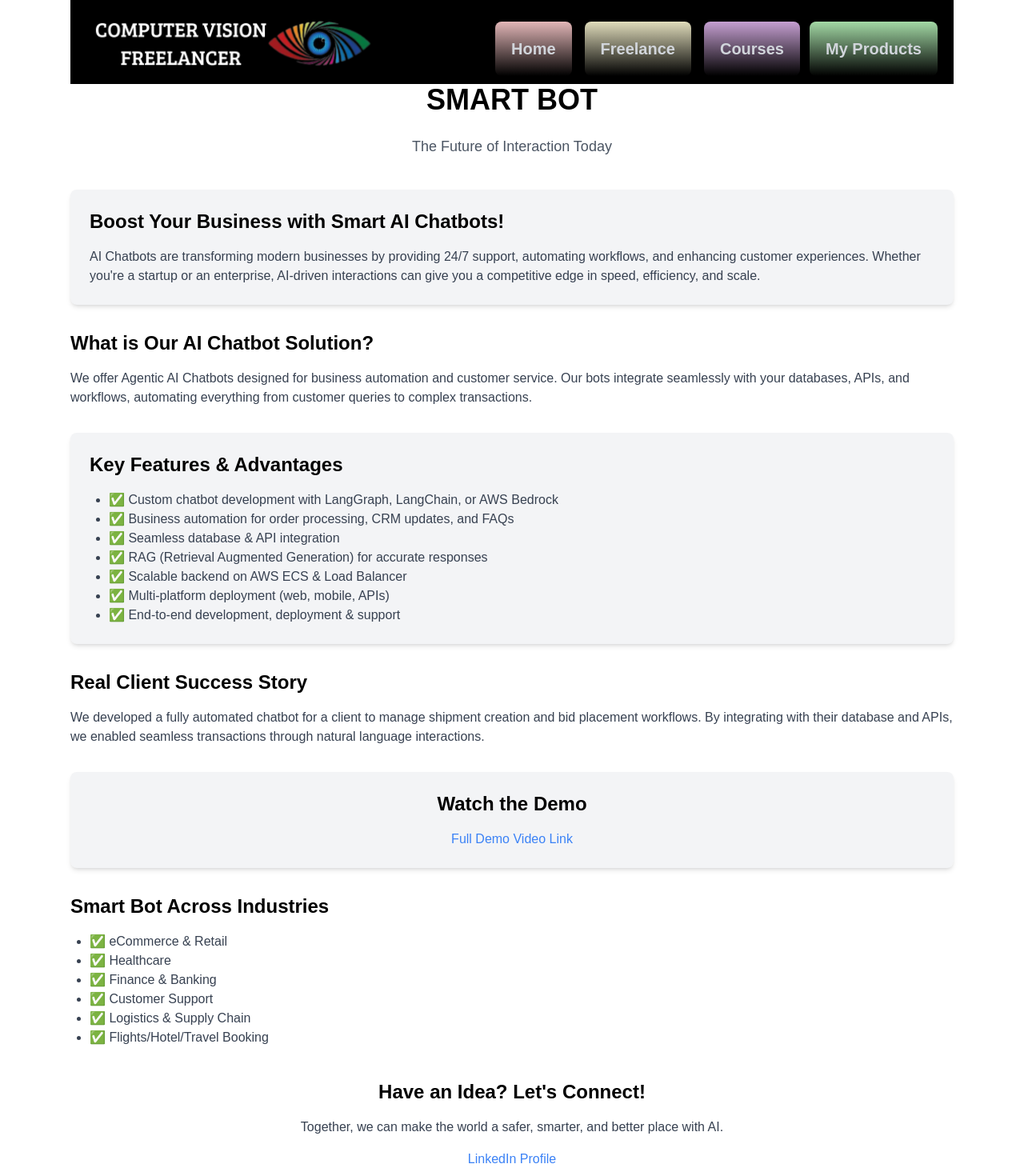
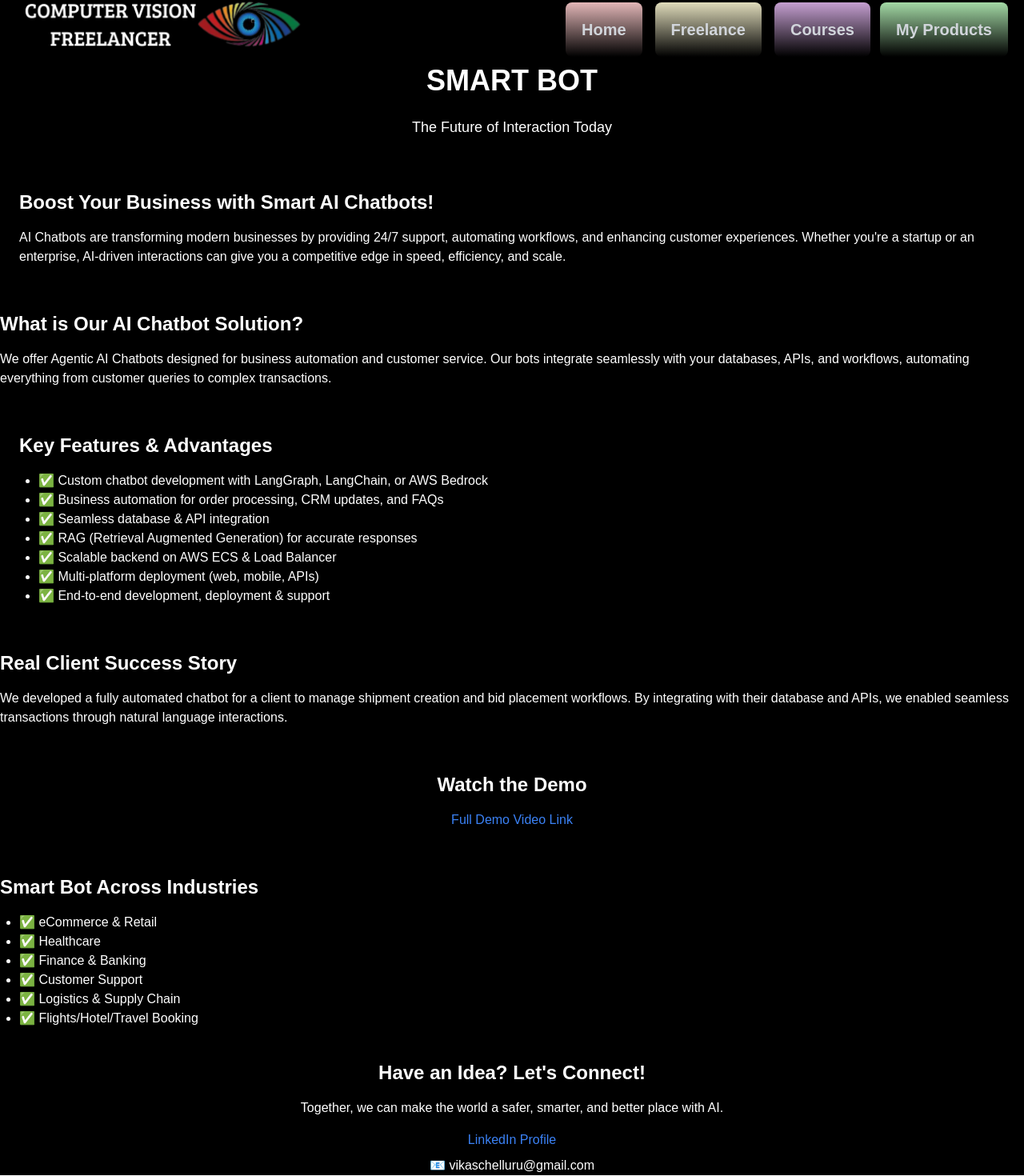
Before and after one commit to Isheka123/port, a React (Create React App) app: page /my-products in a window 1280 px wide. Shown: the part 27-1497 px from the top of the page at 80% size. Built offline with nearby package versions, Linux system fonts and the light colour scheme.

Commit message:
version 2

```diff
--- a/src/components/products/Products.js
+++ b/src/components/products/Products.js
@@ -2,30 +2,30 @@ import React from "react";
 import Navbar from "../navbar/Navbar";
 const SmartBotProductPage = () => {
   return (
-    <div className="max-w-6xl mx-auto p-6">
+    <div className=" bg-black">
          <Navbar />
-      <h1 className="text-4xl font-bold text-center mb-6">SMART BOT</h1>
-      <p className="text-lg text-center text-gray-600 mb-10">
+      <h1 className="text-4xl font-bold text-center text-white  mb-6">SMART BOT</h1>
+      <p className="text-lg text-center text-white mb-10">
         The Future of Interaction Today
       </p>
 
-      <section className="bg-gray-100 p-6 rounded-lg shadow-md mb-8">
-        <h2 className="text-2xl font-semibold">Boost Your Business with Smart AI Chatbots!</h2>
-        <p className="mt-4 text-gray-700">
+      <section className="text-white p-6 rounded-lg shadow-md mb-8">
+        <h2 className="text-2xl font-semibold ">Boost Your Business with Smart AI Chatbots!</h2>
+        <p className="mt-4 ">
           AI Chatbots are transforming modern businesses by providing 24/7 support, automating workflows, and enhancing customer experiences. Whether you're a startup or an enterprise, AI-driven interactions can give you a competitive edge in speed, efficiency, and scale.
         </p>
       </section>
 
       <section className="mb-8">
-        <h2 className="text-2xl font-semibold">What is Our AI Chatbot Solution?</h2>
-        <p className="mt-4 text-gray-700">
+        <h2 className="text-2xl font-semibold text-white ">What is Our AI Chatbot Solution?</h2>
+        <p className="mt-4 text-white ">
           We offer Agentic AI Chatbots designed for business automation and customer service. Our bots integrate seamlessly with your databases, APIs, and workflows, automating everything from customer queries to complex transactions.
         </p>
       </section>
 
-      <section className="bg-gray-100 p-6 rounded-lg shadow-md mb-8">
+      <section className="text-white  p-6 rounded-lg shadow-md mb-8">
         <h2 className="text-2xl font-semibold">Key Features & Advantages</h2>
-        <ul className="mt-4 text-gray-700 list-disc pl-6">
+        <ul className="mt-4  list-disc pl-6">
           <li>✅ Custom chatbot development with LangGraph, LangChain, or AWS Bedrock</li>
           <li>✅ Business automation for order processing, CRM updates, and FAQs</li>
           <li>✅ Seamless database & API integration</li>
@@ -37,13 +37,13 @@ const SmartBotProductPage = () => {
       </section>
 
       <section className="mb-8">
-        <h2 className="text-2xl font-semibold">Real Client Success Story</h2>
-        <p className="mt-4 text-gray-700">
+        <h2 className="text-2xl font-semibold text-white ">Real Client Success Story</h2>
+        <p className="mt-4 text-white ">
           We developed a fully automated chatbot for a client to manage shipment creation and bid placement workflows. By integrating with their database and APIs, we enabled seamless transactions through natural language interactions.
         </p>
       </section>
 
-      <section className="bg-gray-100 p-6 rounded-lg shadow-md mb-8 text-center">
+      <section className="text-white  p-6 rounded-lg shadow-md mb-8 text-center">
         <h2 className="text-2xl font-semibold">Watch the Demo</h2>
         <a
           href="https://drive.google.com/drive/folders/1GPtmjuSYFq-iBVku3-HvJgjdzaxWTAPL?usp=sharing"
@@ -56,8 +56,8 @@ const SmartBotProductPage = () => {
       </section>
 
       <section className="mb-8">
-        <h2 className="text-2xl font-semibold">Smart Bot Across Industries</h2>
-        <ul className="mt-4 text-gray-700 list-disc pl-6">
+        <h2 className="text-2xl font-semibold text-white ">Smart Bot Across Industries</h2>
+        <ul className="mt-4 text-white  list-disc pl-6">
           <li>✅ eCommerce & Retail</li>
           <li>✅ Healthcare</li>
           <li>✅ Finance & Banking</li>
@@ -68,8 +68,8 @@ const SmartBotProductPage = () => {
       </section>
 
       <section className="text-center mt-10">
-        <h2 className="text-2xl font-semibold">Have an Idea? Let's Connect!</h2>
-        <p className="mt-4 text-gray-700">
+        <h2 className="text-2xl font-semibold text-white ">Have an Idea? Let's Connect!</h2>
+        <p className="mt-4 text-white ">
           Together, we can make the world a safer, smarter, and better place with AI.
         </p>
         <a
@@ -80,7 +80,7 @@ const SmartBotProductPage = () => {
         >
           LinkedIn Profile
         </a>
-        <p className="mt-2 text-gray-700">📧 vikaschelluru@gmail.com</p>
+        <p className="mt-2 text-white ">📧 vikaschelluru@gmail.com</p>
       </section>
     </div>
   );
```
